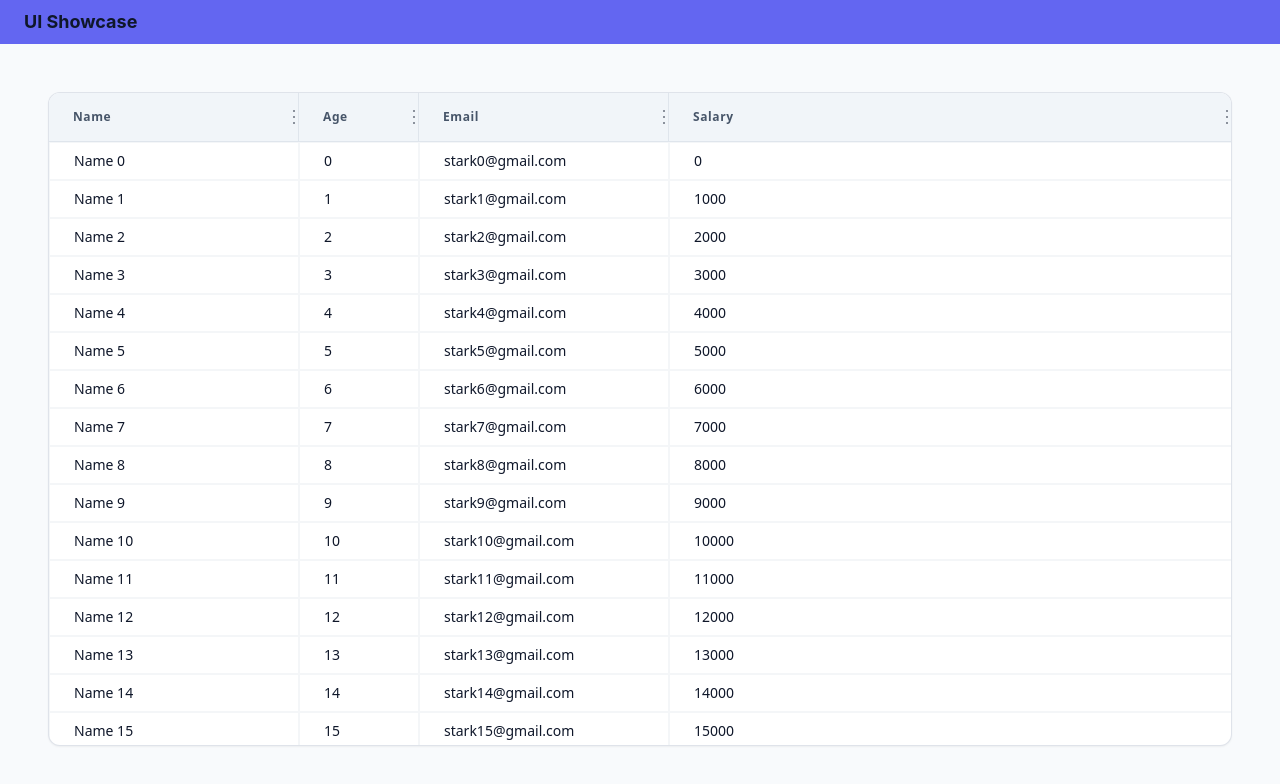
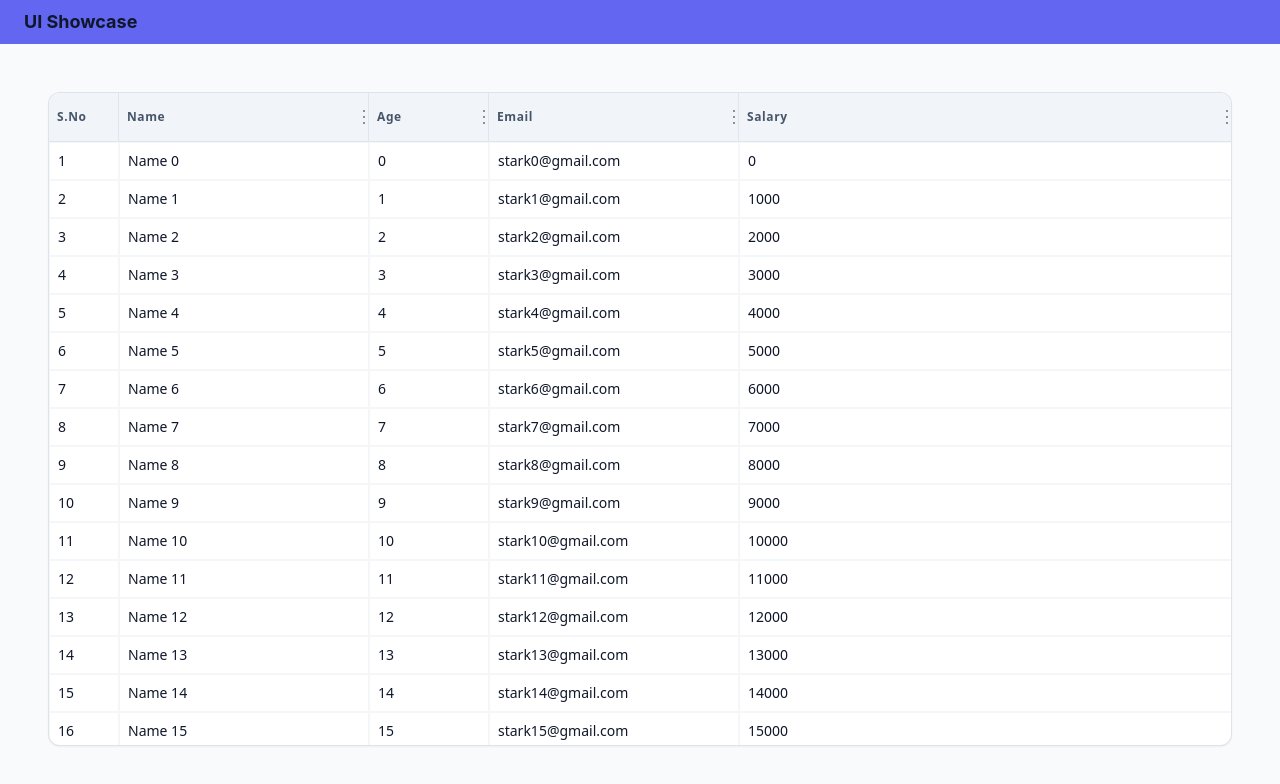
Before and after one commit to esurajpandey/edu-platform-frontend, a Next.js app: page /show-case in a window 1280 px wide. Shown: the top 784 px of the page. Built offline with nearby package versions, Linux system fonts and the light colour scheme; no server answers.

Commit message:
Serial number added in rows and column in grid

```diff
--- a/src/components/ui/DataGrid/config.ts
+++ b/src/components/ui/DataGrid/config.ts
@@ -1,5 +1,8 @@
 import { createColumnHelper } from '@tanstack/react-table';
 import { GridColumn } from './type';
+const createUniqueId = () => {
+  return Math.random().toString(36).substr(2, 9);
+};
 export const GRID_COLUMN_TYPE = {
   NUMBER: 'number',
   STRING: 'string',
@@ -8,17 +11,28 @@ export const GRID_COLUMN_TYPE = {
   EMAIL: 'email',
   CUSTOM: 'custom',
 } as const;
-export const getColumnDef = (header: GridColumn[]) => {
+export const getColumnDef = (header: GridColumn[], showSequence: boolean = true) => {
   // Use 'any' or 'record' here because the data shape is dynamic
+  const sequenceColumn: GridColumn = {
+    field: '_sNo',
+    label: 'S.No',
+    type: GRID_COLUMN_TYPE.NUMBER,
+    width: 70,
+  };
+
+  const finalHeader = showSequence ? [sequenceColumn, ...header] : [...header];
+
   // eslint-disable-next-line @typescript-eslint/no-explicit-any
   const columnHelper = createColumnHelper<any>();
 
-  return header.map((column: GridColumn) => {
+  // 3. Map over the NEW array
+  return finalHeader.map((column: GridColumn) => {
     return columnHelper.accessor(column.field, {
       header: column.label ?? '',
       cell: (info) => info.getValue(),
       size: Number(column.width) || 150,
       minSize: 50,
+      enableResizing: column.field !== '_sNo',
       meta: {
         type: column.type,
         editable: column.editable,
@@ -26,3 +40,14 @@ export const getColumnDef = (header: GridColumn[]) => {
     });
   });
 };
+
+// eslint-disable-next-line @typescript-eslint/no-explicit-any
+export const getTransformData = (data: any[], showSequence: boolean = true) => {
+  return data.map((item, index: number) => {
+    return {
+      _id: item?._id ?? item?.id ?? createUniqueId(),
+      ...(showSequence && { _sNo: index + 1 }),
+      ...item,
+    };
+  });
+};
--- a/src/components/ui/DataGrid/index.tsx
+++ b/src/components/ui/DataGrid/index.tsx
@@ -1,13 +1,12 @@
 import { useMemo } from 'react';
-import { GridProps } from './type';
-import { getColumnDef } from './config';
+import { GridProps, GridColumn } from './type';
+import { getColumnDef, getTransformData } from './config';
 import { useReactTable, getCoreRowModel, flexRender } from '@tanstack/react-table';
 import DragIcon from './icons';
 
 const DataGrid = ({ header = [], dataset = [], isLoading = false }: GridProps) => {
   const columns = useMemo(() => getColumnDef(header), [header]);
-  const data = useMemo(() => dataset, [dataset]);
-
+  const data = useMemo(() => getTransformData(dataset), [dataset]);
   const table = useReactTable({
     data,
     columns,
@@ -50,7 +49,7 @@ const DataGrid = ({ header = [], dataset = [], isLoading = false }: GridProps) =
                           width: isLastColumn ? 'auto' : header.getSize(),
                           position: 'relative',
                         }}
-                        className="px-6 py-4 text-xs font-bold capitalize tracking-wider text-textLight border-b border-r border-textMuted/20 last:border-r-0 bg-surfaceSoft shadow-[0_1px_0_0_rgba(var(--color-text-muted),0.1)]"
+                        className={`px-2 py-4 text-xs font-bold capitalize tracking-wider text-textLight border-b border-r border-textMuted/20 last:border-r-0 bg-surfaceSoft shadow-[0_1px_0_0_rgba(var(--color-text-muted),0.1)]`}
                       >
                         <div className="truncate">
                           {header?.isPlaceholder
@@ -90,7 +89,7 @@ const DataGrid = ({ header = [], dataset = [], isLoading = false }: GridProps) =
                         style={{
                           width: isLastColumn ? 'auto' : cell.column.getSize(),
                         }}
-                        className="px-6 py-2 text-sm text-text border border-textMuted/10 last:border-r-0 whitespace-nowrap overflow-hidden text-ellipsis"
+                        className="px-2 py-2 text-sm text-text border border-textMuted/10 last:border-r-0 whitespace-nowrap overflow-hidden text-ellipsis"
                       >
                         {flexRender(cell.column.columnDef.cell, cell.getContext())}
                       </td>
```
